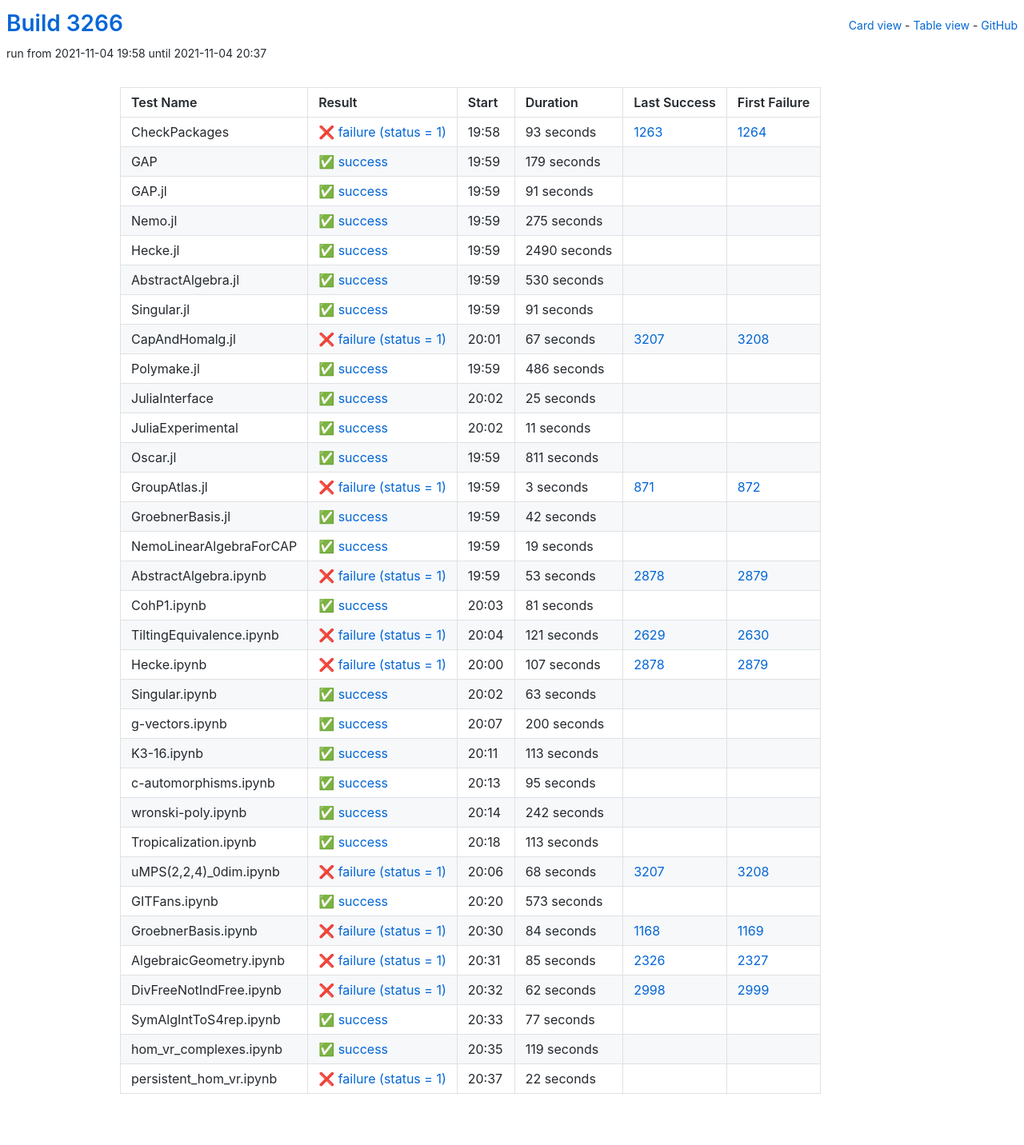
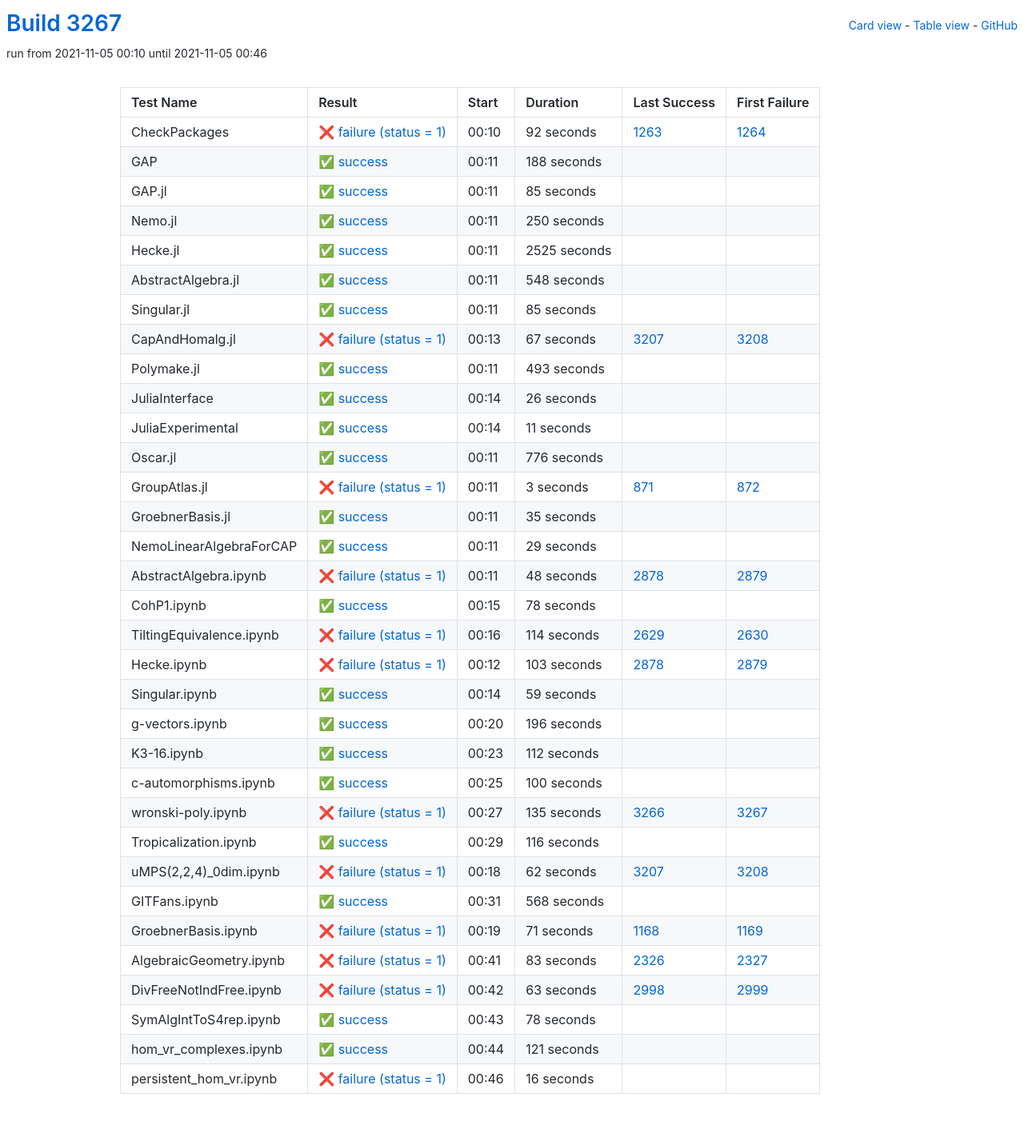
Before and after one commit to oscar-system/oscar-ci-status-stable, a Jekyll site: the page built from table.html, in a window 1280 px wide. Shown: the whole page at 80% size. Built offline with Jekyll 4.4.1, drawn with Linux system fonts in a browser that asks for light colours.

Commit message:
Build #3267

```diff
--- a/_data/ci.yml
+++ b/_data/ci.yml
@@ -1,6 +1,6 @@
 ---
-build: 3266
-build_url: https://oscarci.mathematik.uni-kl.de/job/oscar-stable/3266/
+build: 3267
+build_url: https://oscarci.mathematik.uni-kl.de/job/oscar-stable/3267/
 job: oscar-stable
 organization: oscar-system
 repo: oscar-ci-status-stable
@@ -8,92 +8,92 @@ repourl: https://github.com/oscar-system/oscar-ci-status-stable
 tests:
 - name: CheckPackages
   id: checkpackages
-  log: https://oscarci.mathematik.uni-kl.de/job/oscar-stable/3266/artifact/logs/build-3266/CheckPackages.log
-  start: 2021-11-04 19:58
+  log: https://oscarci.mathematik.uni-kl.de/job/oscar-stable/3267/artifact/logs/build-3267/CheckPackages.log
+  start: 2021-11-05 00:10
   success: false
   exitcode: 1
   status: failure
-  duration: 93
+  duration: 92
   last_success: 1263
   last_success_url: https://oscarci.mathematik.uni-kl.de/job/oscar-stable/1263/
   first_failure: 1264
   first_failure_url: https://oscarci.mathematik.uni-kl.de/job/oscar-stable/1264/
 - name: GAP
   id: gap
-  log: https://oscarci.mathematik.uni-kl.de/job/oscar-stable/3266/artifact/logs/build-3266/GAP.log
-  start: 2021-11-04 19:59
+  log: https://oscarci.mathematik.uni-kl.de/job/oscar-stable/3267/artifact/logs/build-3267/GAP.log
+  start: 2021-11-05 00:11
   success: true
   exitcode: 0
   status: success
-  duration: 179
+  duration: 188
   last_success: false
   last_success_url:
   first_failure: false
   first_failure_url:
 - name: GAP.jl
   id: gap-jl
-  log: https://oscarci.mathematik.uni-kl.de/job/oscar-stable/3266/artifact/logs/build-3266/GAP.jl.log
-  start: 2021-11-04 19:59
+  log: https://oscarci.mathematik.uni-kl.de/job/oscar-stable/3267/artifact/logs/build-3267/GAP.jl.log
+  start: 2021-11-05 00:11
   success: true
   exitcode: 0
   status: success
-  duration: 91
+  duration: 85
   last_success: false
   last_success_url:
   first_failure: false
   first_failure_url:
 - name: Nemo.jl
   id: nemo-jl
-  log: https://oscarci.mathematik.uni-kl.de/job/oscar-stable/3266/artifact/logs/build-3266/Nemo.jl.log
-  start: 2021-11-04 19:59
+  log: https://oscarci.mathematik.uni-kl.de/job/oscar-stable/3267/artifact/logs/build-3267/Nemo.jl.log
+  start: 2021-11-05 00:11
   success: true
   exitcode: 0
   status: success
-  duration: 275
+  duration: 250
   last_success: false
   last_success_url:
   first_failure: false
   first_failure_url:
 - name: Hecke.jl
   id: hecke-jl
-  log: https://oscarci.mathematik.uni-kl.de/job/oscar-stable/3266/artifact/logs/build-3266/Hecke.jl.log
-  start: 2021-11-04 19:59
+  log: https://oscarci.mathematik.uni-kl.de/job/oscar-stable/3267/artifact/logs/build-3267/Hecke.jl.log
+  start: 2021-11-05 00:11
   success: true
   exitcode: 0
   status: success
-  duration: 2490
+  duration: 2525
   last_success: false
   last_success_url:
   first_failure: false
   first_failure_url:
 - name: AbstractAlgebra.jl
   id: abstractalgebra-jl
-  log: https://oscarci.mathematik.uni-kl.de/job/oscar-stable/3266/artifact/logs/build-3266/AbstractAlgebra.jl.log
-  start: 2021-11-04 19:59
+  log: https://oscarci.mathematik.uni-kl.de/job/oscar-stable/3267/artifact/logs/build-3267/AbstractAlgebra.jl.log
+  start: 2021-11-05 00:11
   success: true
   exitcode: 0
   status: success
-  duration: 530
+  duration: 548
   last_success: false
   last_success_url:
   first_failure: false
   first_failure_url:
 - name: Singular.jl
   id: singular-jl
-  log: https://oscarci.mathematik.uni-kl.de/job/oscar-stable/3266/artifact/logs/build-3266/Singular.jl.log
-  start: 2021-11-04 19:59
+  log: https://oscarci.mathematik.uni-kl.de/job/oscar-stable/3267/artifact/logs/build-3267/Singular.jl.log
+  start: 2021-11-05 00:11
   success: true
   exitcode: 0
   status: success
-  duration: 91
+  duration: 85
   last_success: false
   last_success_url:
   first_failure: false
   first_failure_url:
 - name: CapAndHomalg.jl
   id: capandhomalg-jl
-  log: https://oscarci.mathematik.uni-kl.de/job/oscar-stable/3266/artifact/logs/build-3266/CapAndHomalg.jl.log
-  start: 2021-11-04 20:01
+  log: https://oscarci.mathematik.uni-kl.de/job/oscar-stable/3267/artifact/logs/build-3267/CapAndHomalg.jl.log
+  start: 2021-11-05 00:13
   success: false
   exitcode: 1
   status: failure
@@ -104,32 +104,32 @@ tests:
   first_failure_url: https://oscarci.mathematik.uni-kl.de/job/oscar-stable/3208/
 - name: Polymake.jl
   id: polymake-jl
-  log: https://oscarci.mathematik.uni-kl.de/job/oscar-stable/3266/artifact/logs/build-3266/Polymake.jl.log
-  start: 2021-11-04 19:59
+  log: https://oscarci.mathematik.uni-kl.de/job/oscar-stable/3267/artifact/logs/build-3267/Polymake.jl.log
+  start: 2021-11-05 00:11
   success: true
   exitcode: 0
   status: success
-  duration: 486
+  duration: 493
   last_success: false
   last_success_url:
   first_failure: false
   first_failure_url:
 - name: JuliaInterface
   id: juliainterface
-  log: https://oscarci.mathematik.uni-kl.de/job/oscar-stable/3266/artifact/logs/build-3266/JuliaInterface.log
-  start: 2021-11-04 20:02
+  log: https://oscarci.mathematik.uni-kl.de/job/oscar-stable/3267/artifact/logs/build-3267/JuliaInterface.log
+  start: 2021-11-05 00:14
   success: true
   exitcode: 0
   status: success
-  duration: 25
+  duration: 26
   last_success: false
   last_success_url:
   first_failure: false
   first_failure_url:
 - name: JuliaExperimental
   id: juliaexperimental
-  log: https://oscarci.mathematik.uni-kl.de/job/oscar-stable/3266/artifact/logs/build-3266/JuliaExperimental.log
-  start: 2021-11-04 20:02
+  log: https://oscarci.mathematik.uni-kl.de/job/oscar-stable/3267/artifact/logs/build-3267/JuliaExperimental.log
+  start: 2021-11-05 00:14
   success: true
   exitcode: 0
   status: success
@@ -140,20 +140,20 @@ tests:
   first_failure_url:
 - name: Oscar.jl
   id: oscar-jl
-  log: https://oscarci.mathematik.uni-kl.de/job/oscar-stable/3266/artifact/logs/build-3266/Oscar.jl.log
-  start: 2021-11-04 19:59
+  log: https://oscarci.mathematik.uni-kl.de/job/oscar-stable/3267/artifact/logs/build-3267/Oscar.jl.log
+  start: 2021-11-05 00:11
   success: true
   exitcode: 0
   status: success
-  duration: 811
+  duration: 776
   last_success: false
   last_success_url:
   first_failure: false
   first_failure_url:
 - name: GroupAtlas.jl
   id: groupatlas-jl
-  log: https://oscarci.mathematik.uni-kl.de/job/oscar-stable/3266/artifact/logs/build-3266/GroupAtlas.jl.log
-  start: 2021-11-04 19:59
+  log: https://oscarci.mathematik.uni-kl.de/job/oscar-stable/3267/artifact/logs/build-3267/GroupAtlas.jl.log
+  start: 2021-11-05 00:11
   success: false
   exitcode: 1
   status: failure
@@ -164,240 +164,240 @@ tests:
   first_failure_url: https://oscarci.mathematik.uni-kl.de/job/oscar-stable/872/
 - name: GroebnerBasis.jl
   id: groebnerbasis-jl
-  log: https://oscarci.mathematik.uni-kl.de/job/oscar-stable/3266/artifact/logs/build-3266/GroebnerBasis.jl.log
-  start: 2021-11-04 19:59
+  log: https://oscarci.mathematik.uni-kl.de/job/oscar-stable/3267/artifact/logs/build-3267/GroebnerBasis.jl.log
+  start: 2021-11-05 00:11
   success: true
   exitcode: 0
   status: success
-  duration: 42
+  duration: 35
   last_success: false
   last_success_url:
   first_failure: false
   first_failure_url:
 - name: NemoLinearAlgebraForCAP
   id: nemolinearalgebraforcap
-  log: https://oscarci.mathematik.uni-kl.de/job/oscar-stable/3266/artifact/logs/build-3266/NemoLinearAlgebraForCAP.log
-  start: 2021-11-04 19:59
+  log: https://oscarci.mathematik.uni-kl.de/job/oscar-stable/3267/artifact/logs/build-3267/NemoLinearAlgebraForCAP.log
+  start: 2021-11-05 00:11
   success: true
   exitcode: 0
   status: success
-  duration: 19
+  duration: 29
   last_success: false
   last_success_url:
   first_failure: false
   first_failure_url:
 - name: AbstractAlgebra.ipynb
   id: abstractalgebra-ipynb
-  log: https://oscarci.mathematik.uni-kl.de/job/oscar-stable/3266/artifact/logs/build-3266/AbstractAlgebra.ipynb.log
-  start: 2021-11-04 19:59
+  log: https://oscarci.mathematik.uni-kl.de/job/oscar-stable/3267/artifact/logs/build-3267/AbstractAlgebra.ipynb.log
+  start: 2021-11-05 00:11
   success: false
   exitcode: 1
   status: failure
-  duration: 53
+  duration: 48
   last_success: 2878
   last_success_url: https://oscarci.mathematik.uni-kl.de/job/oscar-stable/2878/
   first_failure: 2879
   first_failure_url: https://oscarci.mathematik.uni-kl.de/job/oscar-stable/2879/
 - name: CohP1.ipynb
   id: cohp1-ipynb
-  log: https://oscarci.mathematik.uni-kl.de/job/oscar-stable/3266/artifact/logs/build-3266/CohP1.ipynb.log
-  start: 2021-11-04 20:03
+  log: https://oscarci.mathematik.uni-kl.de/job/oscar-stable/3267/artifact/logs/build-3267/CohP1.ipynb.log
+  start: 2021-11-05 00:15
   success: true
   exitcode: 0
   status: success
-  duration: 81
+  duration: 78
   last_success: false
   last_success_url:
   first_failure: false
   first_failure_url:
 - name: TiltingEquivalence.ipynb
   id: tiltingequivalence-ipynb
-  log: https://oscarci.mathematik.uni-kl.de/job/oscar-stable/3266/artifact/logs/build-3266/TiltingEquivalence.ipynb.log
-  start: 2021-11-04 20:04
+  log: https://oscarci.mathematik.uni-kl.de/job/oscar-stable/3267/artifact/logs/build-3267/TiltingEquivalence.ipynb.log
+  start: 2021-11-05 00:16
   success: false
   exitcode: 1
   status: failure
-  duration: 121
+  duration: 114
   last_success: 2629
   last_success_url: https://oscarci.mathematik.uni-kl.de/job/oscar-stable/2629/
   first_failure: 2630
   first_failure_url: https://oscarci.mathematik.uni-kl.de/job/oscar-stable/2630/
 - name: Hecke.ipynb
   id: hecke-ipynb
-  log: https://oscarci.mathematik.uni-kl.de/job/oscar-stable/3266/artifact/logs/build-3266/Hecke.ipynb.log
-  start: 2021-11-04 20:00
+  log: https://oscarci.mathematik.uni-kl.de/job/oscar-stable/3267/artifact/logs/build-3267/Hecke.ipynb.log
+  start: 2021-11-05 00:12
   success: false
   exitcode: 1
   status: failure
-  duration: 107
+  duration: 103
   last_success: 2878
   last_success_url: https://oscarci.mathematik.uni-kl.de/job/oscar-stable/2878/
   first_failure: 2879
   first_failure_url: https://oscarci.mathematik.uni-kl.de/job/oscar-stable/2879/
 - name: Singular.ipynb
   id: singular-ipynb
-  log: https://oscarci.mathematik.uni-kl.de/job/oscar-stable/3266/artifact/logs/build-3266/Singular.ipynb.log
-  start: 2021-11-04 20:02
+  log: https://oscarci.mathematik.uni-kl.de/job/oscar-stable/3267/artifact/logs/build-3267/Singular.ipynb.log
+  start: 2021-11-05 00:14
   success: true
   exitcode: 0
   status: success
-  duration: 63
+  duration: 59
   last_success: false
   last_success_url:
   first_failure: false
   first_failure_url:
 - name: g-vectors.ipynb
   id: g-vectors-ipynb
-  log: https://oscarci.mathematik.uni-kl.de/job/oscar-stable/3266/artifact/logs/build-3266/g-vectors.ipynb.log
-  start: 2021-11-04 20:07
+  log: https://oscarci.mathematik.uni-kl.de/job/oscar-stable/3267/artifact/logs/build-3267/g-vectors.ipynb.log
+  start: 2021-11-05 00:20
   success: true
   exitcode: 0
   status: success
-  duration: 200
+  duration: 196
   last_success: false
   last_success_url:
   first_failure: false
   first_failure_url:
 - name: K3-16.ipynb
   id: k3-16-ipynb
-  log: https://oscarci.mathematik.uni-kl.de/job/oscar-stable/3266/artifact/logs/build-3266/K3-16.ipynb.log
-  start: 2021-11-04 20:11
+  log: https://oscarci.mathematik.uni-kl.de/job/oscar-stable/3267/artifact/logs/build-3267/K3-16.ipynb.log
+  start: 2021-11-05 00:23
   success: true
   exitcode: 0
   status: success
-  duration: 113
+  duration: 112
   last_success: false
   last_success_url:
   first_failure: false
   first_failure_url:
 - name: c-automorphisms.ipynb
   id: c-automorphisms-ipynb
-  log: https://oscarci.mathematik.uni-kl.de/job/oscar-stable/3266/artifact/logs/build-3266/c-automorphisms.ipynb.log
-  start: 2021-11-04 20:13
+  log: https://oscarci.mathematik.uni-kl.de/job/oscar-stable/3267/artifact/logs/build-3267/c-automorphisms.ipynb.log
+  start: 2021-11-05 00:25
   success: true
   exitcode: 0
   status: success
-  duration: 95
+  duration: 100
   last_success: false
   last_success_url:
   first_failure: false
   first_failure_url:
 - name: wronski-poly.ipynb
   id: wronski-poly-ipynb
-  log: https://oscarci.mathematik.uni-kl.de/job/oscar-stable/3266/artifact/logs/build-3266/wronski-poly.ipynb.log
-  start: 2021-11-04 20:14
+  log: https://oscarci.mathematik.uni-kl.de/job/oscar-stable/3267/artifact/logs/build-3267/wronski-poly.ipynb.log
+  start: 2021-11-05 00:27
+  success: false
+  exitcode: 1
+  status: failure
+  duration: 135
+  last_success: 3266
+  last_success_url: https://oscarci.mathematik.uni-kl.de/job/oscar-stable/3266/
+  first_failure: 3267
+  first_failure_url: https://oscarci.mathematik.uni-kl.de/job/oscar-stable/3267/
+- name: Tropicalization.ipynb
+  id: tropicalization-ipynb
+  log: https://oscarci.mathematik.uni-kl.de/job/oscar-stable/3267/artifact/logs/build-3267/Tropicalization.ipynb.log
+  start: 2021-11-05 00:29
   success: true
   exitcode: 0
   status: success
-  duration: 242
-  last_success: false
-  last_success_url:
-  first_failure: false
-  first_failure_url:
-- name: Tropicalization.ipynb
-  id: tropicalization-ipynb
-  log: https://oscarci.mathematik.uni-kl.de/job/oscar-stable/3266/artifact/logs/build-3266/Tropicalization.ipynb.log
-  start: 2021-11-04 20:18
-  success: true
-  exitcode: 0
-  status: success
-  duration: 113
+  duration: 116
   last_success: false
   last_success_url:
   first_failure: false
   first_failure_url:
 - name: uMPS(2,2,4)_0dim.ipynb
   id: umps-2-2-4-0dim-ipynb
-  log: https://oscarci.mathematik.uni-kl.de/job/oscar-stable/3266/artifact/logs/build-3266/uMPS-2-2-4-_0dim.ipynb.log
-  start: 2021-11-04 20:06
+  log: https://oscarci.mathematik.uni-kl.de/job/oscar-stable/3267/artifact/logs/build-3267/uMPS-2-2-4-_0dim.ipynb.log
+  start: 2021-11-05 00:18
   success: false
   exitcode: 1
   status: failure
-  duration: 68
+  duration: 62
   last_success: 3207
   last_success_url: https://oscarci.mathematik.uni-kl.de/job/oscar-stable/3207/
   first_failure: 3208
   first_failure_url: https://oscarci.mathematik.uni-kl.de/job/oscar-stable/3208/
 - name: GITFans.ipynb
   id: gitfans-ipynb
-  log: https://oscarci.mathematik.uni-kl.de/job/oscar-stable/3266/artifact/logs/build-3266/GITFans.ipynb.log
-  start: 2021-11-04 20:20
+  log: https://oscarci.mathematik.uni-kl.de/job/oscar-stable/3267/artifact/logs/build-3267/GITFans.ipynb.log
+  start: 2021-11-05 00:31
   success: true
   exitcode: 0
   status: success
-  duration: 573
+  duration: 568
   last_success: false
   last_success_url:
   first_failure: false
   first_failure_url:
 - name: GroebnerBasis.ipynb
   id: groebnerbasis-ipynb
-  log: https://oscarci.mathematik.uni-kl.de/job/oscar-stable/3266/artifact/logs/build-3266/GroebnerBasis.ipynb.log
-  start: 2021-11-04 20:30
+  log: https://oscarci.mathematik.uni-kl.de/job/oscar-stable/3267/artifact/logs/build-3267/GroebnerBasis.ipynb.log
+  start: 2021-11-05 00:19
   success: false
   exitcode: 1
   status: failure
-  duration: 84
+  duration: 71
   last_success: 1168
   last_success_url: https://oscarci.mathematik.uni-kl.de/job/oscar-stable/1168/
   first_failure: 1169
   first_failure_url: https://oscarci.mathematik.uni-kl.de/job/oscar-stable/1169/
 - name: AlgebraicGeometry.ipynb
   id: algebraicgeometry-ipynb
-  log: https://oscarci.mathematik.uni-kl.de/job/oscar-stable/3266/artifact/logs/build-3266/AlgebraicGeometry.ipynb.log
-  start: 2021-11-04 20:31
+  log: https://oscarci.mathematik.uni-kl.de/job/oscar-stable/3267/artifact/logs/build-3267/AlgebraicGeometry.ipynb.log
+  start: 2021-11-05 00:41
   success: false
   exitcode: 1
   status: failure
-  duration: 85
+  duration: 83
   last_success: 2326
   last_success_url: https://oscarci.mathematik.uni-kl.de/job/oscar-stable/2326/
   first_failure: 2327
   first_failure_url: https://oscarci.mathematik.uni-kl.de/job/oscar-stable/2327/
 - name: DivFreeNotIndFree.ipynb
   id: divfreenotindfree-ipynb
-  log: https://oscarci.mathematik.uni-kl.de/job/oscar-stable/3266/artifact/logs/build-3266/DivFreeNotIndFree.ipynb.log
-  start: 2021-11-04 20:32
+  log: https://oscarci.mathematik.uni-kl.de/job/oscar-stable/3267/artifact/logs/build-3267/DivFreeNotIndFree.ipynb.log
+  start: 2021-11-05 00:42
   success: false
   exitcode: 1
   status: failure
-  duration: 62
+  duration: 63
   last_success: 2998
   last_success_url: https://oscarci.mathematik.uni-kl.de/job/oscar-stable/2998/
   first_failure: 2999
   first_failure_url: https://oscarci.mathematik.uni-kl.de/job/oscar-stable/2999/
 - name: SymAlgIntToS4rep.ipynb
   id: symalginttos4rep-ipynb
-  log: https://oscarci.mathematik.uni-kl.de/job/oscar-stable/3266/artifact/logs/build-3266/SymAlgIntToS4rep.ipynb.log
-  start: 2021-11-04 20:33
+  log: https://oscarci.mathematik.uni-kl.de/job/oscar-stable/3267/artifact/logs/build-3267/SymAlgIntToS4rep.ipynb.log
+  start: 2021-11-05 00:43
   success: true
   exitcode: 0
   status: success
-  duration: 77
+  duration: 78
   last_success: false
   last_success_url:
   first_failure: false
   first_failure_url:
 - name: hom_vr_complexes.ipynb
   id: hom-vr-complexes-ipynb
-  log: https://oscarci.mathematik.uni-kl.de/job/oscar-stable/3266/artifact/logs/build-3266/hom_vr_complexes.ipynb.log
-  start: 2021-11-04 20:35
+  log: https://oscarci.mathematik.uni-kl.de/job/oscar-stable/3267/artifact/logs/build-3267/hom_vr_complexes.ipynb.log
+  start: 2021-11-05 00:44
   success: true
   exitcode: 0
   status: success
-  duration: 119
+  duration: 121
   last_success: false
   last_success_url:
   first_failure: false
   first_failure_url:
 - name: persistent_hom_vr.ipynb
   id: persistent-hom-vr-ipynb
-  log: https://oscarci.mathematik.uni-kl.de/job/oscar-stable/3266/artifact/logs/build-3266/persistent_hom_vr.ipynb.log
-  start: 2021-11-04 20:37
+  log: https://oscarci.mathematik.uni-kl.de/job/oscar-stable/3267/artifact/logs/build-3267/persistent_hom_vr.ipynb.log
+  start: 2021-11-05 00:46
   success: false
   exitcode: 1
   status: failure
-  duration: 22
+  duration: 16
   last_success: false
   last_success_url:
   first_failure: false
```
Also changed, not shown: README.md.
